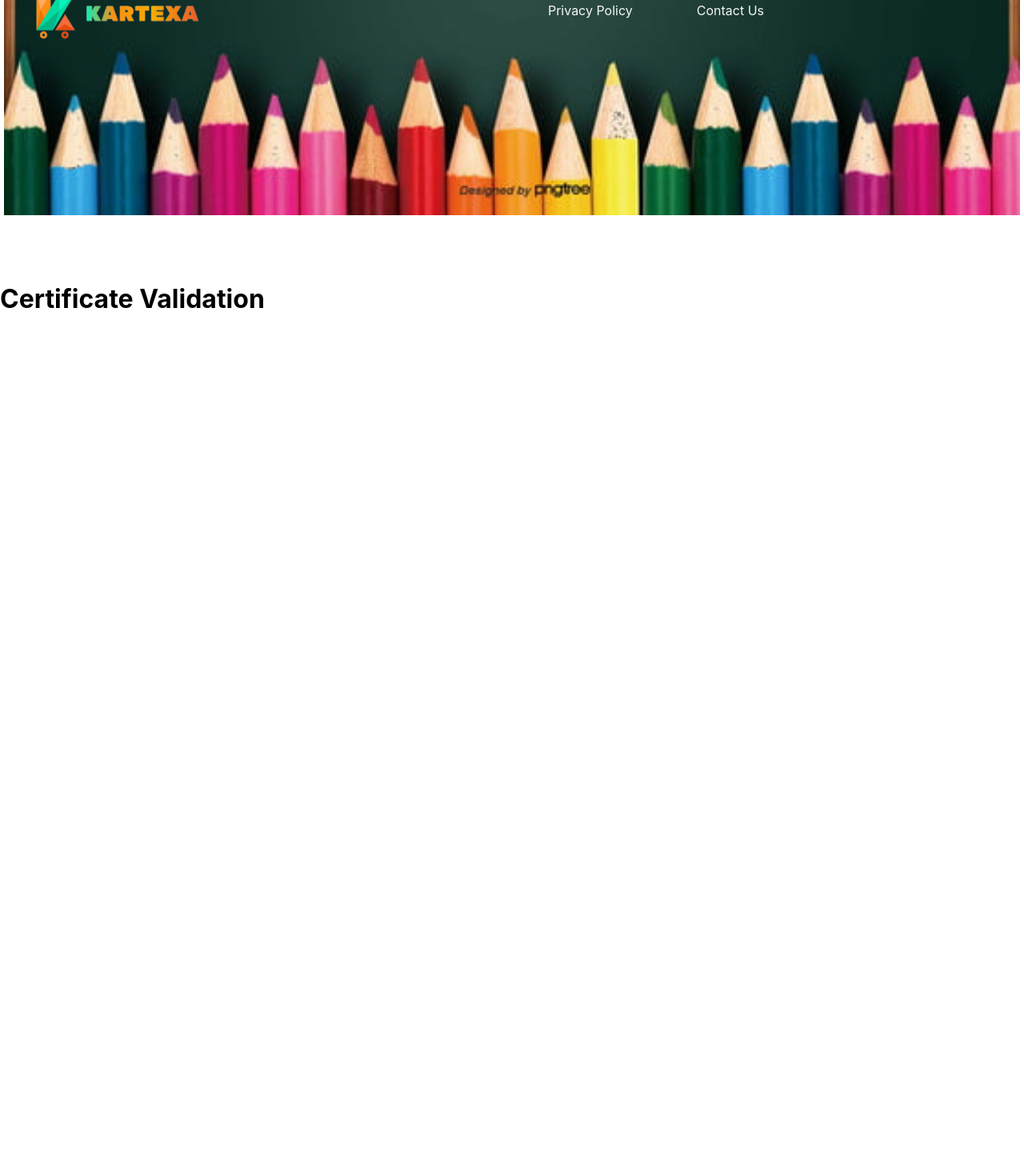
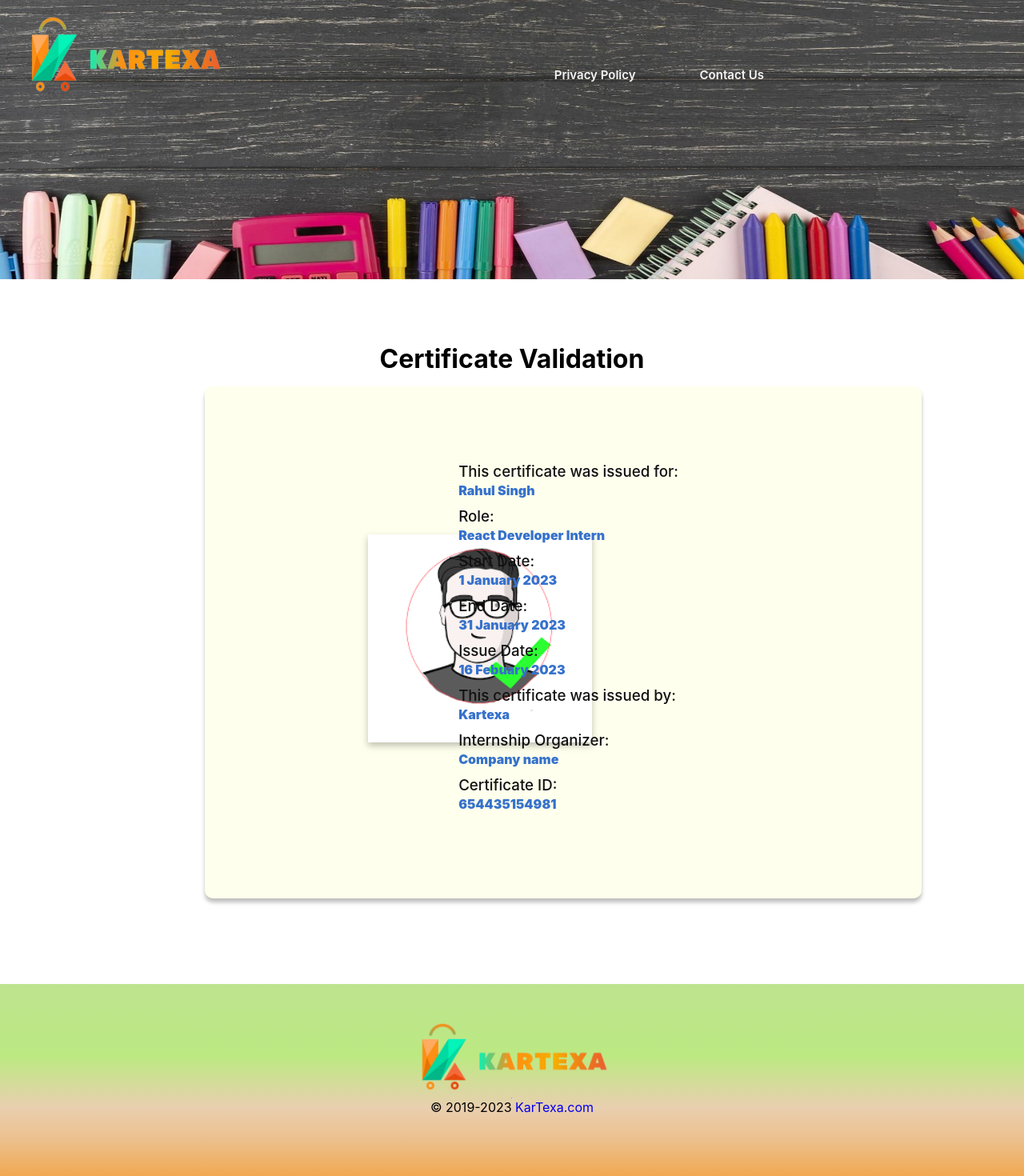
Before and after one commit to Suryansh0201/Verification-Certificate, a React (Create React App) app in the folder client/: page / in a window 1280 px wide. Shown: the part 216-1686 px from the top of the page at 80% size. Before the commit the page ends 800 px from the top, so only its background shows below. Built offline with nearby package versions, Linux system fonts and the light colour scheme.

Commit message:
Done the designing of the page

```diff
--- a/client/package.json
+++ b/client/package.json
@@ -9,6 +9,7 @@
     "react": "^18.2.0",
     "react-dom": "^18.2.0",
     "react-scripts": "5.0.1",
+    "typewriter-effect": "^2.19.0",
     "web-vitals": "^2.1.4"
   },
   "scripts": {
--- a/client/src/App.js
+++ b/client/src/App.js
@@ -1,11 +1,13 @@
 import './App.css';
 import TopSection from './Components/TopSection/topSection';
 import MidSection from './Components/MidSection/midSection';
+import BottomSection from './Components/BottomSection/bottomSection'
 function App() {
   return (
     <div className="App">
       <TopSection/>
       <MidSection/>
+      <BottomSection/>
     </div>
   );
 }
--- /dev/null
+++ b/client/src/Components/BottomSection/bottomSection.css
@@ -0,0 +1,24 @@
+.footer{
+    position: relative;
+    top: 47rem;
+    display: flex;
+    align-items: center;
+    flex-direction: column;
+    height: 15rem;
+background: linear-gradient(180deg, #BEE38F 0%, rgba(147, 220, 54, 0.625) 37.5%, rgba(219, 175, 122, 0.6) 64.58%, rgba(225, 153, 69, 0.63) 82.29%, rgba(237, 138, 21, 0.74) 100%);
+mix-blend-mode: normal;
+margin-bottom: 8rem;
+align-content: center;
+}
+.f-img{
+    width: 245px;
+    height: 85px;
+    margin-bottom: 9px;
+    padding-top: 3rem;
+}
+.footer>p>a{
+ text-decoration: none;
+}
+a:hover{
+    font-size: 20px;
+}
--- /dev/null
+++ b/client/src/Components/BottomSection/bottomSection.js
@@ -0,0 +1,14 @@
+import React from 'react'
+import './bottomSection.css'
+import Flogo from '../../images/logo.png'
+const bottomSection = () => {
+  return (
+    <div className='footer'>
+        <img className='f-img' src={Flogo} alt=''/>
+        <hr/>
+        <p className='f-content'>© 2019-2023 <a href='https://kartexa.com/' target='blank'>  KarTexa.com</a></p>
+    </div>
+  )
+}
+
+export default bottomSection
--- a/client/src/Components/MidSection/midSection.css
+++ b/client/src/Components/MidSection/midSection.css
@@ -0,0 +1,60 @@
+.main-mid{
+    margin-top: 8px;
+}
+.heading{
+    text-align: center;
+    margin: 10px 0px;
+}
+.mid-content{
+    display: flex;
+    flex-direction: row;
+    margin-top: 10px;
+    position: absolute;
+width: 70%;
+height: 80%;
+border-radius: 10px;
+background: #FFFFED;
+mix-blend-mode: normal;
+box-shadow: 0px 5px 5px rgba(0, 0, 0, 0.25);
+margin-left: 16rem;
+margin-top: 5px;
+}
+.l-content{
+    flex: 3;
+    margin: 9px 2px 1px 12px;
+    position: relative;
+top: 11rem;
+left: 12rem;
+}
+.photo{
+    position: absolute;
+width: 280px;
+height: 260px;
+mix-blend-mode: normal;
+filter: drop-shadow(0px 4px 4px rgba(0, 0, 0, 0.25));
+
+}
+.r-content{
+    position: relative;
+    top: 5rem;
+    right: 19rem;
+}
+.pair{
+    margin: 15px 0px;
+}
+.tittle{
+
+color:rgba(18, 17, 17, 1);
+mix-blend-mode: normal;
+margin-bottom: 6px;
+font-weight: 500;
+}
+
+.response{
+    font-family: 'Inter';
+font-style: normal;
+font-weight: 900;
+line-height: 12px;
+color: #3672CC;
+margin-top: 3px;
+}
--- a/client/src/Components/MidSection/midSection.js
+++ b/client/src/Components/MidSection/midSection.js
@@ -1,9 +1,58 @@
 import React from 'react'
 import './midSection.css'
+import Photo from '../../images/verify-pic.png'
 const midSection = () => {
   return (
     <div className='main-mid'>
         <h1 className='heading'>Certificate Validation</h1>
+        <div className='mid-content'>
+            <div className='l-content'>
+                <img src={Photo} alt='' className='photo'/>
+            </div>
+            <div className='r-content'>
+            <div className='pair'>
+                <h3 className='tittle'>This certificate was issued for:</h3>
+                <h4 className='response'>Rahul Singh</h4>
+            </div>
+
+            <div className='pair'>
+                <h3 className='tittle'>Role:</h3>
+                <h4 className='response'>React Developer Intern</h4>
+            </div>
+
+            <div className='pair'>
+            <h3 className='tittle'>Start Date: </h3>
+            <h4 className='response'> 1 January 2023</h4>
+            </div>
+
+            <div className='pair'>
+            <h3 className='tittle'>End Date: </h3>
+            <h4 className='response'> 31 January 2023</h4>
+            </div>
+
+            <div className='pair'>
+                <h3 className='tittle'> Issue Date:</h3><h4 className='response'> 16 Febuary 2023</h4>
+
+            </div>
+
+            <div className='pair'>
+                <h3 className='tittle'>This certificate was issued by:</h3>
+                <h4 className='response'>Kartexa</h4>
+            </div>
+
+            <div className='pair'>
+                <h3 className='tittle'>Internship Organizer:</h3>
+                <h4 className='response'>Company name</h4>
+            </div>
+
+            <div className='pair'>
+                <h3 className='tittle'>Certificate ID:</h3>
+                <h4 className='response'>654435154981</h4>
+            </div>
+
+            </div>
+        </div>
+
     </div>
   )
 }
--- a/client/src/Components/TopSection/topSection.css
+++ b/client/src/Components/TopSection/topSection.css
@@ -1,24 +1,27 @@
+.main{
+    background-image: url(../../images/back.jpg);
+    background-size: 100% 35rem;
+    background-repeat: no-repeat;
+}
 .navbar{
     margin: 5px;
     display: flex;
     flex-direction: row;
-    position: sticky;
     align-items: center;
     height: 35rem;
-    background-image: url(../../images/back.jpg);
-    background-size: 100% 35rem;
-    background-repeat: no-repeat;
-    position: relative;
-    top: -5rem;
+    margin-bottom: 5rem;
 }
+
 .l-nav{
     flex: 3;
     display: flex;
-    margin: 3rem 0rem 0rem 2rem;
+    margin-left: 25px;
+
 }
 .logo{
-    width: 215px;
-    height: 75px;
+
+    width: 250px;
+    height: 95px;
 }
 .right-list{
  display: flex;
@@ -36,7 +39,17 @@ position: relative;
     margin-right: 5rem;
     color: whitesmoke;
     list-style: none;
+    font-weight: 600;
+    font-size:15px ;
 }
 .right-list>a>li:nth-child(2){
     margin-left: 10rem;
 }
+
+.list:hover{
+ background-color: whitesmoke;
+ border-radius: 15px;
+ color: black;
+ padding: 6px 8px;
+ font-size: 20px;
+}
--- a/client/src/Components/TopSection/topSection.jsx
+++ b/client/src/Components/TopSection/topSection.jsx
@@ -5,15 +5,17 @@ const topSection = () => {
   return (
    <div className='main'>
        <div className='navbar'>
-        <div className='l-nav'>
+       <div className='l-nav'>
              <a href='https://kartexa.com/' target='blank'>
               <img src={Logo} className='logo' alt=''/>
              </a>
         </div>
+
+
         <div className='r-nav'>
              <ul className='right-list'>
-                 <a href='/'><li>Privacy Policy</li></a>
-                 <a  href='/'><li>Contact Us</li></a>
+                 <a  href='/'><li className='list'>Privacy Policy</li></a>
+                 <a  href='/'><li className='list'>Contact Us</li></a>
              </ul>
         </div>
        </div>
```
Also changed, not shown: client/src/images/back.jpg, 1 other file (tests, documents, lock files or other folders).
